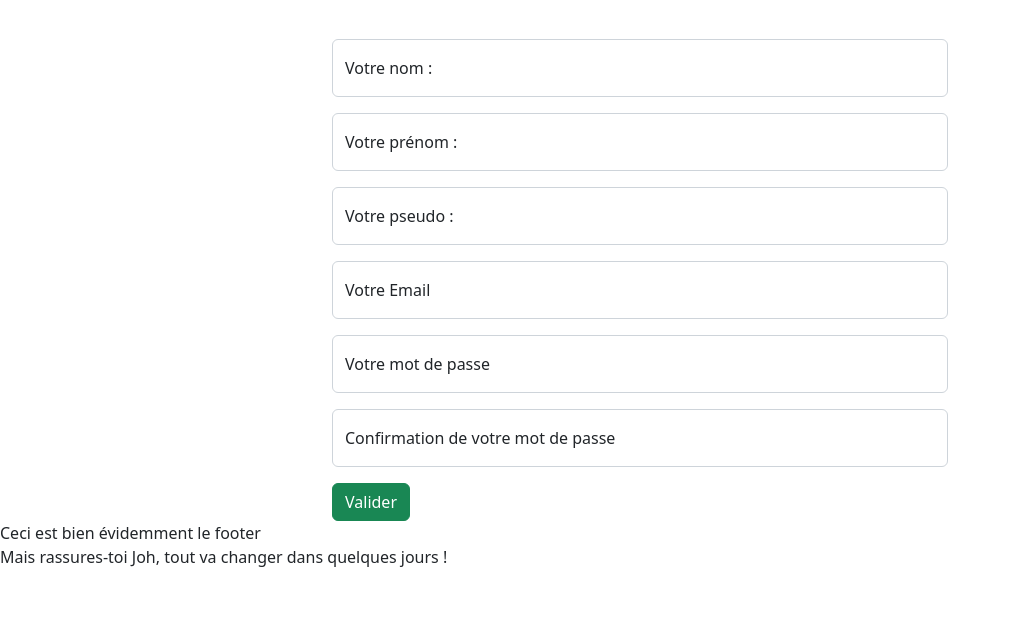
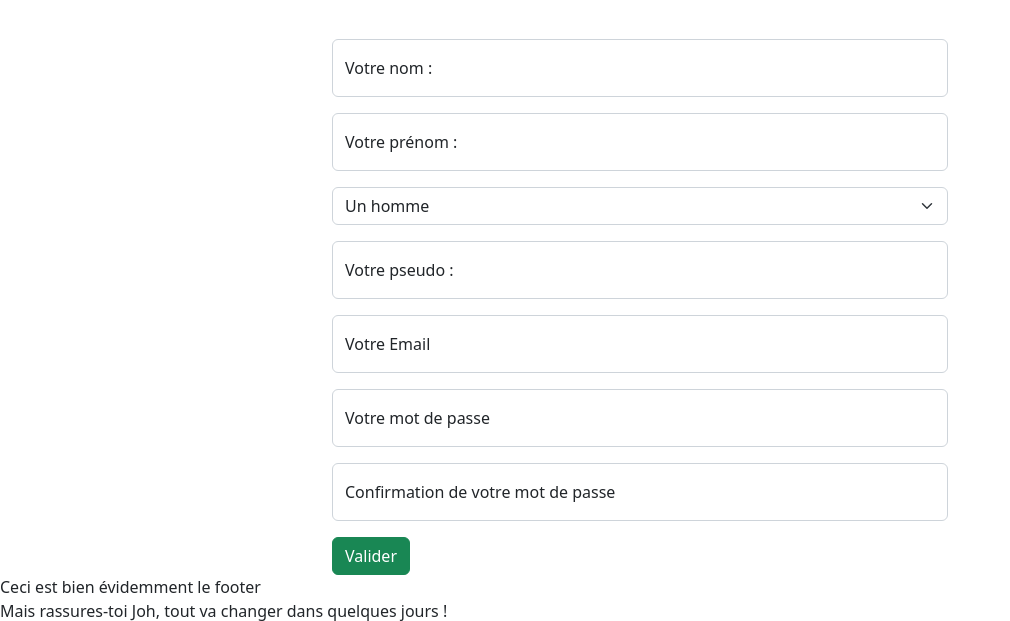
Before and after one commit to damien02600/Site-de-Cinema, a PHP site: page /modifyUser.php in a window 1280 px wide. Shown: the part 147-768 px from the top of the page, without its empty margins (0-1010 px from the left). Run offline with PHP 8.4, Linux system fonts and the light colour scheme; the visitor is signed in with stand-in values (Sample User, id 1).

Commit message:
CRUD Inscription

```diff
--- a/controllers/modifyUserController.php
+++ b/controllers/modifyUserController.php
@@ -3,6 +3,12 @@
 $user = new users();
 
 $formErrors = [];
+
+
+$gender = [
+    '1' => 'Homme',
+    '2' => 'Femme',
+];
 
 if (count($_POST) > 0) {
 
@@ -30,6 +36,18 @@ var_dump($_POST);
     } else {
         $formErrors['firstname'] = EMPTY_FIRSTNAME;
     }
+
+
+    if (!empty($_POST['gender'])) {
+        if ($_POST['gender'] == 1 || $_POST['gender'] == 2)  {
+            $user->gender = $_POST['gender'];
+        } else {
+            $formErrors['gender'] = 'Vous devez sélectionner un sexe';
+        }
+    } else {
+        $formErrors['gender'] = 'Vous devez sélectionner un sexe';
+    }
+
 
     if (!empty($_POST['username'])) { // Si le champ 'username' n'est pas vide
         if (preg_match($regex['username'], $_POST['username'])) { // Si la valeur correspond à la regex
--- a/models/userModel.php
+++ b/models/userModel.php
@@ -111,13 +111,14 @@ return $queryResult;
   public function modifyUser()
   {
       $query = 'UPDATE  mk9h8_users
-      SET lastName = :lastname, firstname = :firstname, username = :username, mail = :mail, password = :password
+      SET lastName = :lastname, firstname = :firstname,gender = :gender, username = :username, mail = :mail, password = :password
       WHERE id = :id';
 
       $queryExecute = $this->db->prepare($query);
       $queryExecute->bindValue(':lastname', $this->lastname, PDO::PARAM_STR);
       $queryExecute->bindValue(':firstname', $this->firstname, PDO::PARAM_STR);
       $queryExecute->bindValue(':username', $this->username, PDO::PARAM_STR);
+      $queryExecute->bindValue(':gender', $this->gender, PDO::PARAM_INT);
       $queryExecute->bindValue(':mail', $this->mail, PDO::PARAM_STR);
       $queryExecute->bindValue(':password', $this->password, PDO::PARAM_STR);
       $queryExecute->bindValue(':id', $this->id, PDO::PARAM_INT);
--- a/modifyUser.php
+++ b/modifyUser.php
@@ -34,6 +34,14 @@ require_once 'includes/header.php';
             <p><?= INSTRUCTIONS_FIRSTNAME ?></p>
         </small>
 </div>
+
+<div class="form-outline mb-3 <?= !isset($formErrors['gender']) ?: 'has-danger' ?>">
+                        <select name="gender" class="form-select <?= !isset($formErrors['gender']) ?: 'is-invalid' ?>" id="gender" aria-label="gender">
+                            <option value="1">Un homme</option>
+                            <option value="2">Une femme</option>
+                        </select>
+                        <small class="invalid-feedback"><?= @$formErrors['gender'] ?></small>
+                    </div>
 
 <div class="form-floating mb-3">
     <input name="username" class="form-control <?= !isset($formErrors['username']) ?: 'is-invalid' ?>" id="username" value="<?= isset($profilDetail)? $profilDetail->username : @$_POST['username']  ?>" type="text" placeholder="Votre pseudo" />
```
